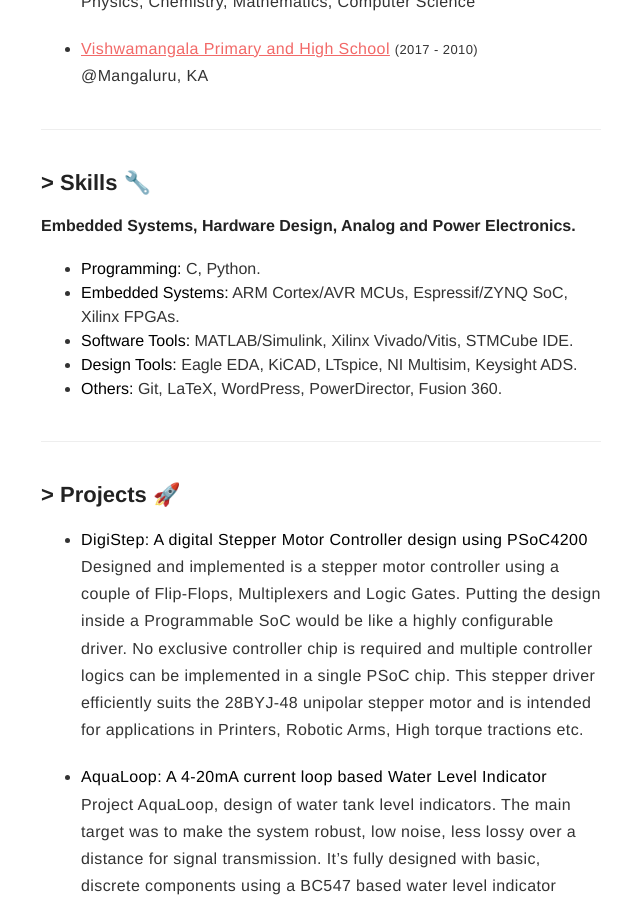
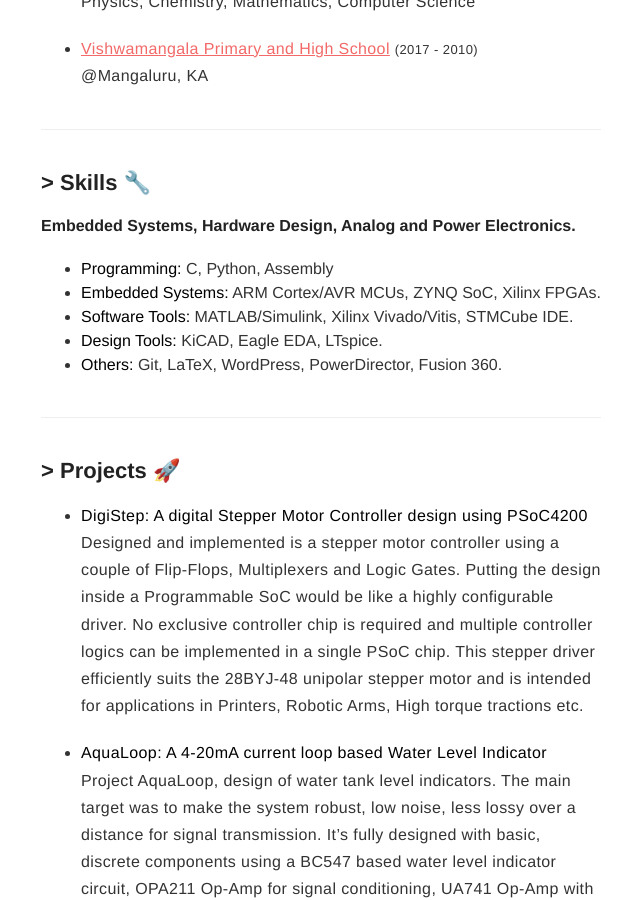
Before and after one commit to ngu25/ngu25.github.io, a Jekyll site: the page built from resume/index.md, in a window 1280 px wide and 900 px high, scrolled down 608 px. Shown: the whole window, without its empty margins (319-959 px from the left). Built offline with Jekyll 4.4.1, drawn with Linux system fonts in a browser that asks for light colours.

Commit message:
modified:   _config.yml 	modified:   about/index.html 	modified:   assets/images/profile.jpg 	new file:   assets/images/profile_x2.jpg 	modified:   resume/index.md

```diff
--- a/_config.yml
+++ b/_config.yml
@@ -1,6 +1,6 @@
 # main text of home
 name: Navadeep Ganesh U
-bio: "Electronics seem supercool to me!"
+bio: "Beeping buzzer and blinking lights"
 
 # twitter summary info
 description: A blog about technology and stuff related
@@ -57,7 +57,7 @@
 
 authors:
   navadeepganeshu:
-    name: Navadeep Ganesh U
+    name: Navadeep
     bio: He kills a lot of time being hooked up with EE \n
     external-image: false
     picture: assets/images/profile.jpg
--- a/about/index.html
+++ b/about/index.html
@@ -6,7 +6,7 @@
 <div style="text-align: justify">
 	<h1>Hi there, I'm Navadeep!</h1>
 	<p>
-	I'm currently an Electrical Engineering undergraduate student at <a href="https://www.msruas.ac.in/">Ramaiah University of Applied Sciences</a>, Bengaluru.
+	I'm an Electrical Engineering graduate from <a href="https://www.msruas.ac.in/">Ramaiah University of Applied Sciences</a>, Bengaluru currently working in electronic design domain.
 	</p>
 
 	<p>I'm passionate about technology and research with major interests in Embedded Systems, Circuit Design, Analog and Power Electronics. Applying these, I like designing,
@@ -15,7 +15,7 @@
 
 	<p> After taking an undergraduate course in Electrical Engineering, with the curiosity to explore areas and work hands-on, during my first year I worked as a Hardware IoT intern with an AgriTech startup for devising agricultural field sensor nodes. Then, as a research
 	intern at the Centre for Energy, IIT Guwahati where I worked on electrical load data modelling and prediction for exploring ways to optimize energy generation and utilization. I am interested
-	to work in an environment having a mix of research and implementation factor around ideas. Currently, I am working as an Embedded Hardware intern with a CleanTech startup for developing technological solutions to help restore the air around us.
+	to work in an environment having a mix of research and implementation factor around ideas. Currently, I am working as an Electronic Design Engineer with a deep-tech startup, developing wireless and telecom service solutions.
 	</p>
 
 	<p>I strongly believe in open-source culture and have the motive of making technology more easily and affordably expand. I enjoy being a part of technical
--- a/resume/index.md
+++ b/resume/index.md
@@ -30,10 +30,10 @@
 
 #### Embedded Systems, Hardware Design, Analog and Power Electronics.
 
-* **Programming:**  C, Python.
-* **Embedded Systems:**  ARM Cortex/AVR MCUs, Espressif/ZYNQ SoC, Xilinx FPGAs.
+* **Programming:**  C, Python, Assembly
+* **Embedded Systems:**  ARM Cortex/AVR MCUs, ZYNQ SoC, Xilinx FPGAs.
 * **Software Tools:**  MATLAB/Simulink, Xilinx Vivado/Vitis, STMCube IDE.
-* **Design Tools:**  Eagle EDA, KiCAD, LTspice, NI Multisim, Keysight ADS.
+* **Design Tools:**  KiCAD, Eagle EDA, LTspice.
 * **Others:**  Git, LaTeX, WordPress, PowerDirector, Fusion 360.
 
 ---
```
Also changed, not shown: assets/images/profile.jpg, assets/images/profile_x2.jpg (added).
